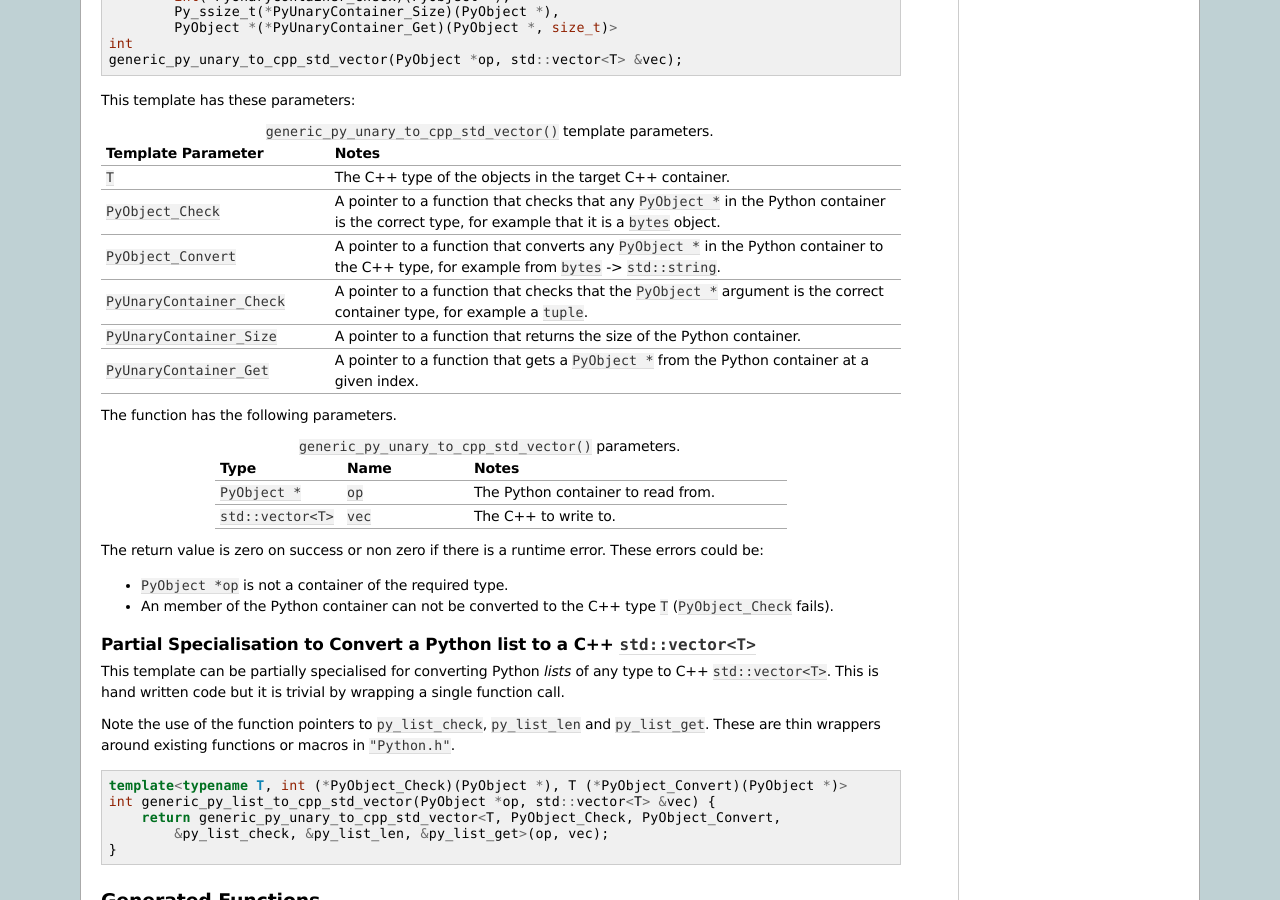
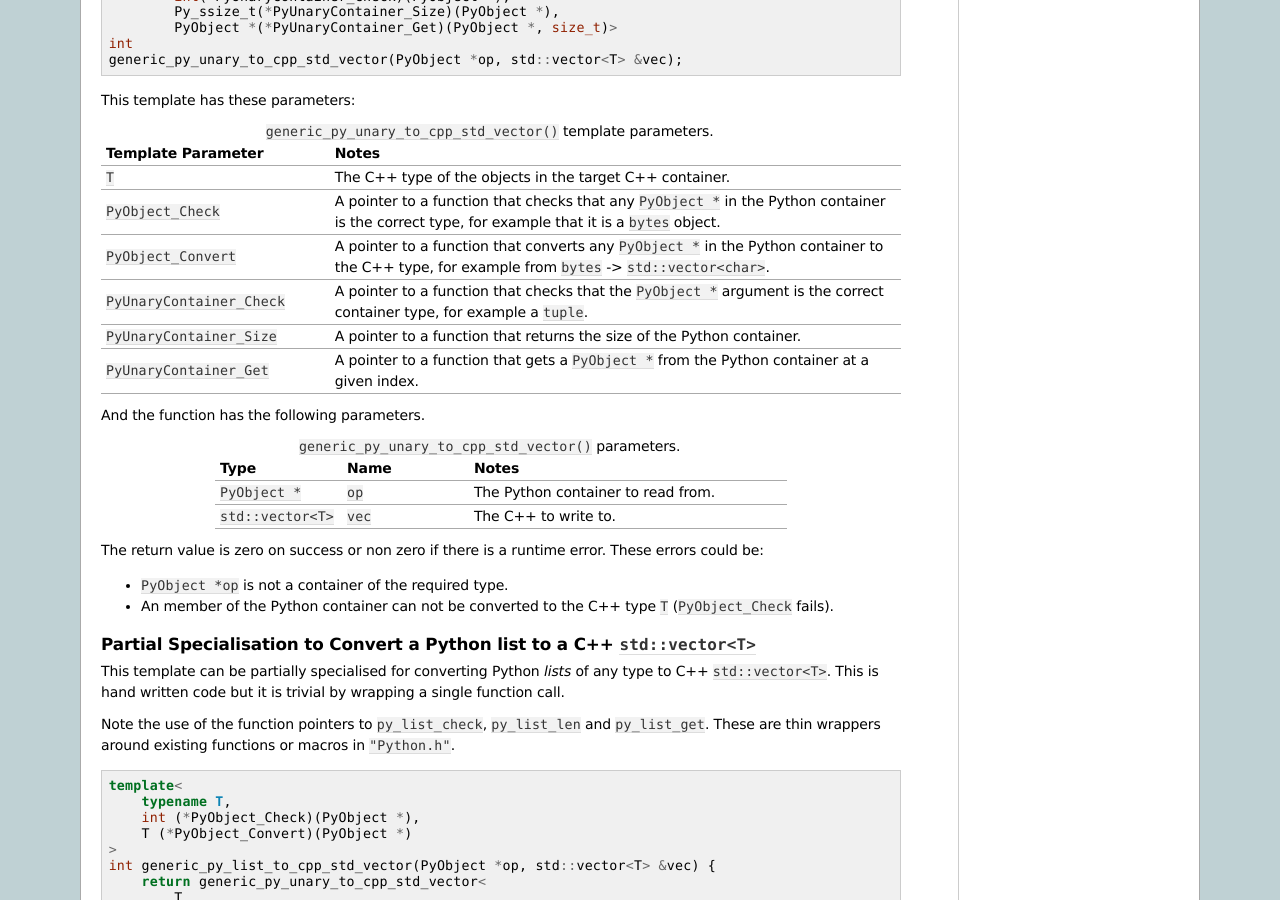
Before and after one commit to paulross/PyCppContainers, a Sphinx documentation site: the page built from docs/sphinx/source/introduction.rst, in a window 1280 px wide and 900 px high, scrolled down 2129 px. Built offline with Sphinx 7.4.7, drawn with Linux system fonts in a browser that asks for light colours.

Commit message:
WIP Minor doc change.

```diff
--- a/docs/sphinx/source/introduction.rst
+++ b/docs/sphinx/source/introduction.rst
@@ -162,7 +162,7 @@ This template has these parameters:
    * - ``PyObject_Check``
      - A pointer to a function that checks that any ``PyObject *`` in the Python container is the correct type, for example that it is a ``bytes`` object.
    * - ``PyObject_Convert``
-     - A pointer to a function that converts any ``PyObject *`` in the Python container to the C++ type, for example from ``bytes`` -> ``std::string``.
+     - A pointer to a function that converts any ``PyObject *`` in the Python container to the C++ type, for example from ``bytes`` -> ``std::vector<char>``.
    * - ``PyUnaryContainer_Check``
      - A pointer to a function that checks that the ``PyObject *`` argument is the correct container type, for example a ``tuple``.
    * - ``PyUnaryContainer_Size``
@@ -170,7 +170,7 @@ This template has these parameters:
    * - ``PyUnaryContainer_Get``
      - A pointer to a function that gets a ``PyObject *`` from the Python container at a given index.
 
-The function has the following parameters.
+And the function has the following parameters.
 
 .. list-table:: ``generic_py_unary_to_cpp_std_vector()`` parameters.
    :widths: 20 20 50
```
Also changed, not shown: other parts of docs/sphinx/source/introduction.rst (+14 -3 lines).
